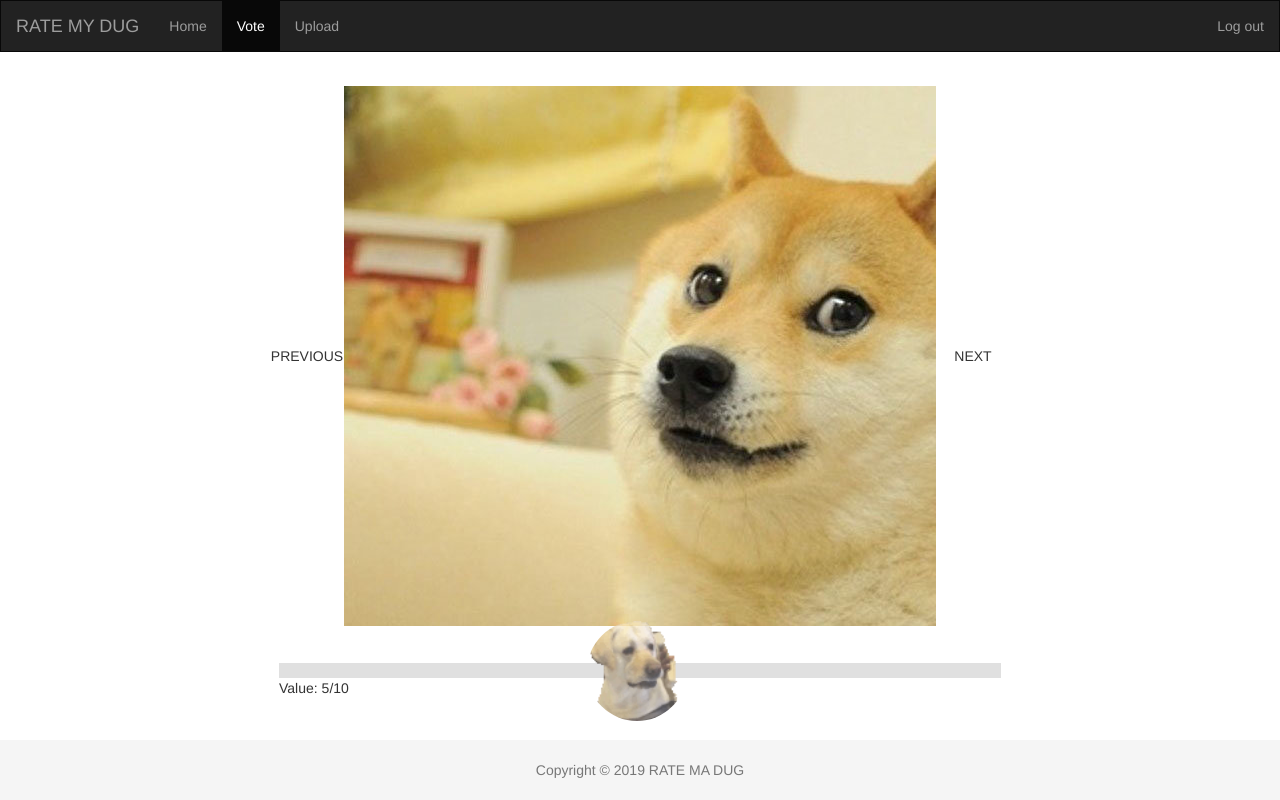
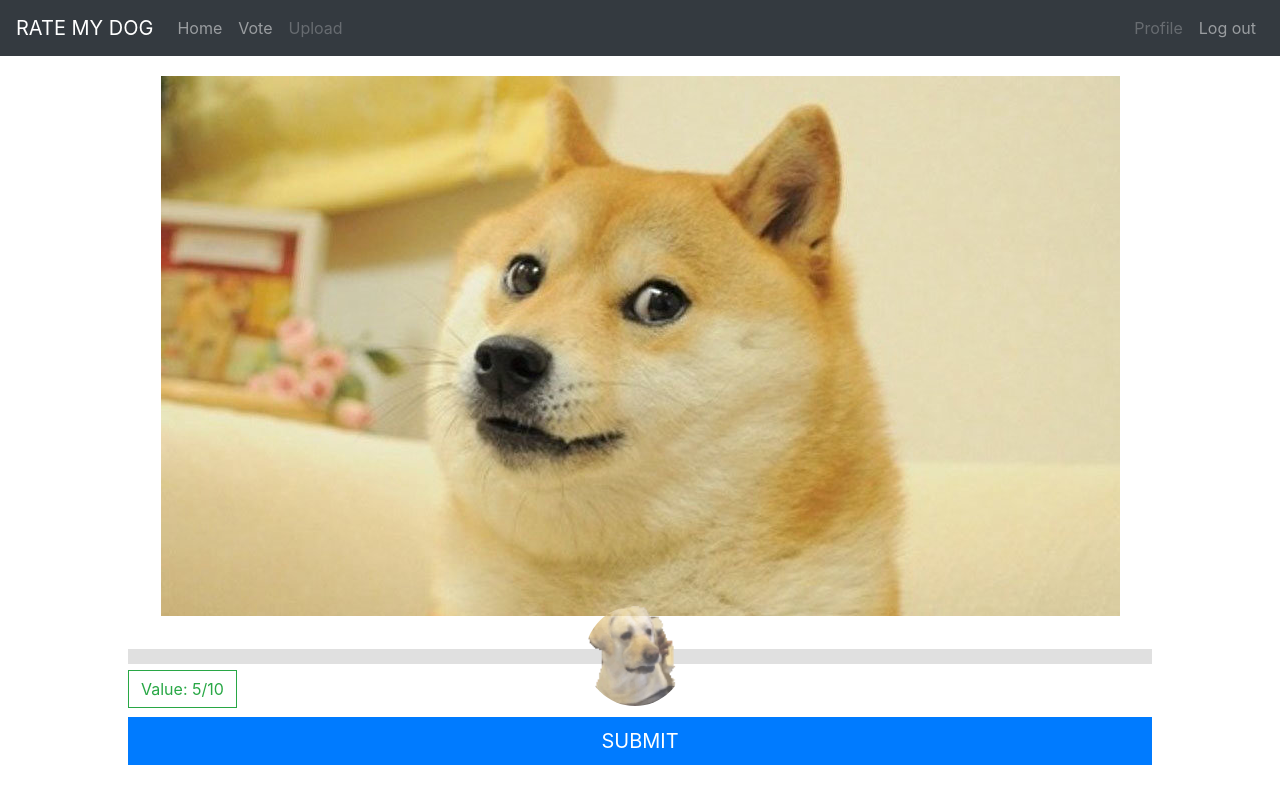
Before and after one commit to ross-boyd/WAD2-Group, a Django app: page /vote/ in a window 1280 px wide. Run offline with Django 3.2, Linux system fonts and the light colour scheme; the visitor is signed in with stand-in values (Sample User, id 1); some libraries are stand-ins or nearby versions.

Commit message:
Updated bootstrap, navbar, implemented CSS grid
Updated to latest bootstrap and adjusted navbar accordingly
Implemented CSS grid onto vote page
Added submit button to vote page

```diff
--- a/ratemydog/bestboy/static/bestboy/css/style.css
+++ b/ratemydog/bestboy/static/bestboy/css/style.css
@@ -79,34 +79,3 @@ background-size: cover;
 border: 10px;
 }
 /*w3 schools */
-
-.slidecontainer {
-    width: auto;
-    padding: 3%;
-    margin: 0 auto;
-    height: auto;
-}
-.vote-container{
-    width: 60%;
-    margin: 0 auto;
-}
-.image-container {
-    width: 80%;
-    height: 100%;
-    float: left;
-    overflow: hidden;
-}
-.another-container {
-    width: 100%;
-    padding: 1em;
-    margin: auto;
-    display: flex;
-}
-.img-move {
-    width: 10%;
-    height: 100;
-    margin: auto;
-    float: left;
-    text-align: center;
-    line-height: 100%;
-}
--- a/ratemydog/templates/base.html
+++ b/ratemydog/templates/base.html
@@ -8,7 +8,8 @@
     {% load staticfiles %}
     <link rel="stylesheet" href="{% static 'bestboy/css/style.css' %}" rel="stylesheet" />
 
-    <link rel="stylesheet" href="https://maxcdn.bootstrapcdn.com/bootstrap/3.4.0/css/bootstrap.min.css">
+    <!-- <link rel="stylesheet" href="https://maxcdn.bootstrapcdn.com/bootstrap/3.4.0/css/bootstrap.min.css"> -->
+    <link rel="stylesheet" href="https://stackpath.bootstrapcdn.com/bootstrap/4.3.1/css/bootstrap.min.css" integrity="sha384-ggOyR0iXCbMQv3Xipma34MD+dH/1fQ784/j6cY/iJTQUOhcWr7x9JvoRxT2MZw1T" crossorigin="anonymous">
     <script src="https://ajax.googleapis.com/ajax/libs/jquery/3.3.1/jquery.min.js"></script>
     <script src="https://maxcdn.bootstrapcdn.com/bootstrap/3.4.0/js/bootstrap.min.js"></script>
 
@@ -16,24 +17,22 @@
 </head>
 <body>
 
-<nav class="navbar navbar-inverse">
+<nav class="navbar navbar-dark navbar-expand bg-dark">
     <div class="container-fluid">
-        <div class="navbar-header">
-            <a class="navbar-brand" href="{% url 'home' %}">RATE MY DUG</a>
-        </div>
-        <ul class="nav navbar-nav">
-            <li><a href="{% url 'home' %}">Home</a></li>
-            <li><a href="{% url 'vote' %}">Vote</a></li>
-            <li><a href="#">Upload</a></li>
+            <a class="navbar-brand" href="{% url 'home' %}">RATE MY DOG</a>
+        <ul class="navbar-nav mr-auto mt-2 mt-lg-0">
+            <li class="nav-item"><a class="nav-link" href="{% url 'home' %}">Home</a></li>
+            <li class="nav-item"><a class="nav-link" href="{% url 'vote' %}">Vote</a></li>
+            <li class="nav-item"><a class="nav-link disabled" href="#">Upload</a></li>
         </ul>
         <ul class="nav navbar-nav navbar-right">
 
             {% if user.is_authenticated %}
-            <!-- <li><a href="#"> Profile</a></li> -->
-            <li><a href="{% url 'account_logout' %}"> Log out</a></li>
+            <li class="nav-item"><a class="nav-link disabled" href="#"> Profile</a></li>
+            <li class="nav-item"><a class="nav-link" href="{% url 'account_logout' %}"> Log out</a></li>
             {% else %}
-            <li><a href="{% url 'account_signup' %}"><span class="glyphicon glyphicon-user"></span> Sign Up</a></li>
-            <li><a href="{% url 'account_login' %}"><span class="glyphicon glyphicon-log-in"></span> Login</a></li>
+            <li class="nav-item"><a class="nav-link" href="{% url 'account_signup' %}">Sign Up</a></li>
+            <li class="nav-item"><a class="nav-link" href="{% url 'account_login' %}">Login</a></li>
             {% endif %}
         </ul>
     </div>
@@ -46,7 +45,7 @@
     {% endblock %}
 </div>
 
-<footer class="footer">
+<!-- <footer class="footer">
     <div class="container">
         <p class="text-muted" align="center"><br>
             Copyright ©
@@ -56,7 +55,7 @@
             </script>
             RATE MA DUG</p>
     </div>
-</footer>
+</footer> -->
 <script>
     $(document).ready(function(){
         $('[data-toggle="tooltip"]').tooltip();
--- a/ratemydog/templates/vote.html
+++ b/ratemydog/templates/vote.html
@@ -3,24 +3,48 @@
 
 {% block content %}
 
-<div class="vote-container">
-    <div class="another-container">
-        <div class="img-move">
-            PREVIOUS
-        </div>
-        <div class="image-container">
-            <img src="{% static 'bestboy/img/dog1.jpg' %}" style="display:block; margin-left:auto; margin-right:auto;">
-        </div>
-        <div class="img-move">
-            NEXT
-        </div>
+<style>
+img{
+    max-width: 100%;
+}
+#main-body {
+    display: grid;
+    grid-template-columns: 10% 80% 10%;
+    grid-template-rows: 80% 10% 10%;
+}
+#col-right {
+    grid-column-start: 3;
+    grid-column-end: 4;
+}
+#col-left {
+    grid-column-start: 1;
+    grid-column-end: 2;
+}
+#body-center {
+    grid-column-start: 2;
+    grid-column-end: 3;
+    margin-top: 2%
+}
+#body-row {
+    grid-column-start: 1;
+    grid-column-end: 4;
+}
+
+</style>
+<div id="main-body">
+    <div id="body-center">
+        <img src="{% static 'bestboy/img/dog1.jpg' %}" style="display:block; margin-left:auto; margin-right:auto;">
     </div>
-    <div class="slidecontainer">
+    <div id="body-center">
             <style data="thumbStyle" type="text/css">
             </style>
 
             <input type="range" min="1" max="100" value="50" class="slider" id="rating">
-            <p>Value: <span id="demoOutput"></span>/10</p>
+
+            <button type="button" class="btn btn-outline-success">Value: <span id="demoOutput"></span>/10</button>
+    </div>
+    <div id="body-center" style="text-align: center">
+            <button type="button" class="btn btn-primary btn-lg btn-block">SUBMIT</button>
     </div>
 </div>
 
```
